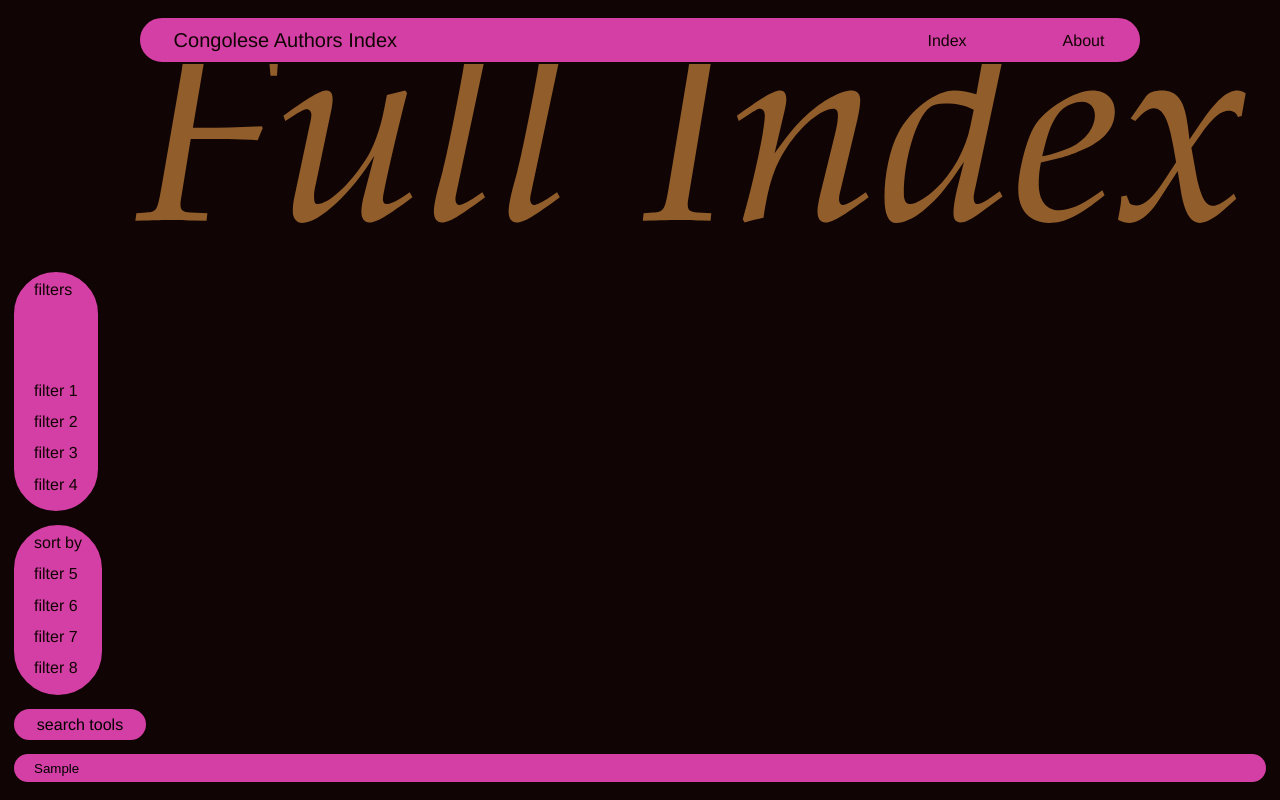
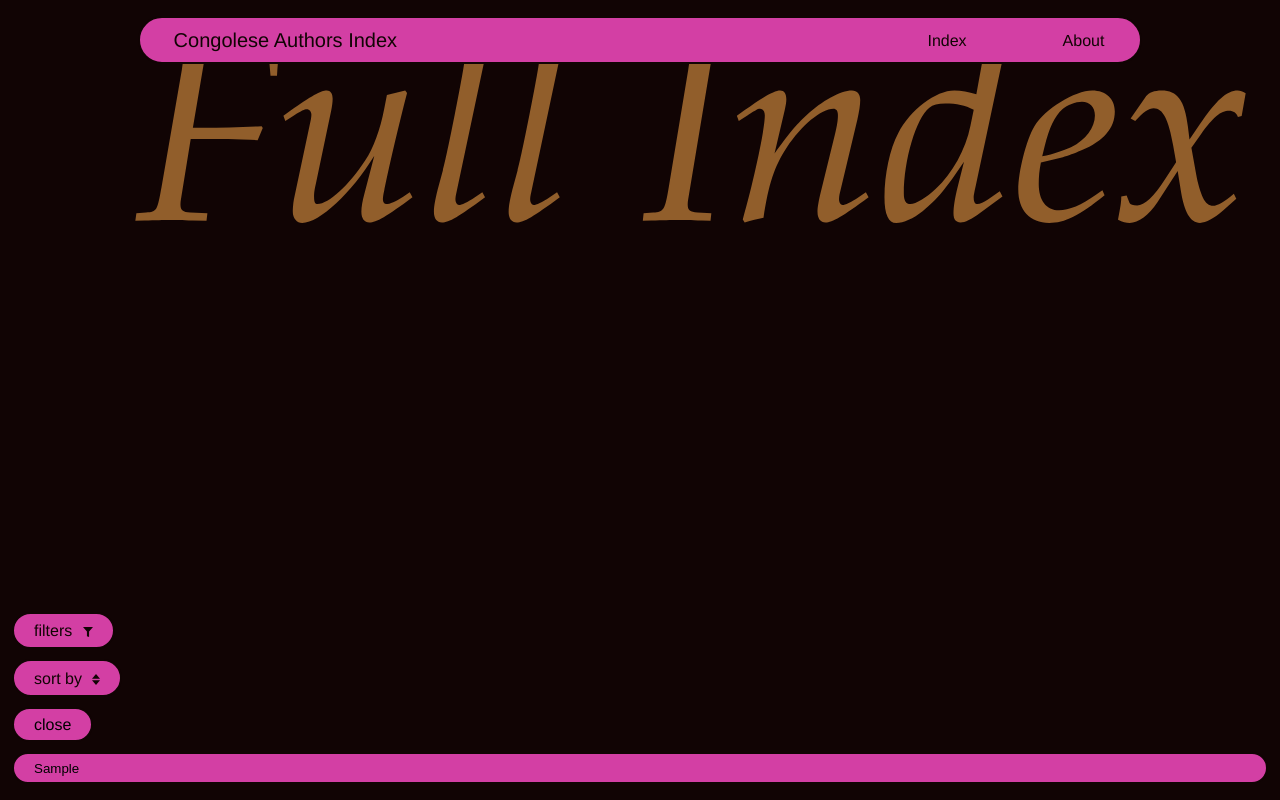
Before and after one commit to UncleDoubleU/Congolese-Authors-Index, a React (Vite) app in the folder 20250513-cai/: page / in a window 1280 px wide. Both pictures are taken after typing "Sample" into the empty fields and a click on the button "search tools". Shown: the top 800 px of the page. Built offline with nearby package versions, Linux system fonts and the light colour scheme.

Commit message:
bn - search tools started with adding interaction

```diff
--- a/20250513-cai/src/App.sass
+++ b/20250513-cai/src/App.sass
@@ -25,6 +25,7 @@ $ChildMinWidth: max( 100%, 200px)
 $navItemsText: 400 1.125rem "helvetica", sans-serif
 $logoText: 400 1.25rem/1.25rem "helvetica", sans-serif
 $mobileH1: italic 300 21vw/3rem "Garamond", serif
+$mobileH3: normal 300 1.75rem "helvetica", sans-serif
 $mobileP: normal 400 1rem/1.3125rem "helvetica", sans-serif
 
 html
--- a/20250513-cai/src/BottomNav/BottomNav.module.sass
+++ b/20250513-cai/src/BottomNav/BottomNav.module.sass
@@ -4,6 +4,10 @@
      color: App.$caiDarkBrown
      font: App.$mobileP
      opacity: 1
+
+@mixin h3-base
+     display: flex
+     gap: 0.65rem
 
 .container
      width: 100%
@@ -24,7 +28,7 @@
      button
           display: flex
           height: max-content
-          width: 8.5rem
+          width: max-content
           padding: 0.3125rem 1.25rem
           justify-content: center
           align-items: center
@@ -33,30 +37,6 @@
           border: App.$stroke
           background: App.$caiPink
           font: App.$mobileP
-
-     .searchToolCont
-          display: flex
-          height: max-content
-          background: App.$caiPink
-          border-radius: 3.125rem
-          border: App.$stroke
-          justify-content: center
-          align-items: center
-          padding: 0.4rem 1.25rem
-          width: max-content
-
-          h3
-               color: App.$caiDarkBrown
-               font: App.$mobileP
-
-          li
-
-               margin: 0.65rem 0
-               &:first-child
-                    margin-top: 5rem
-
-               a
-                    color: App.$caiDarkBrown
 
      input
           width: 100%
@@ -80,3 +60,48 @@
 
           &::-webkit-input-placeholder
                @include search-placeholder
+.hidden
+     display: none
+
+.searchToolCont
+     display: flex
+     flex-direction: columns
+     height: max-content
+     background: App.$caiPink
+     border-radius: 3.125rem
+     border: App.$stroke
+     justify-content: left
+     align-items: center
+     padding: 0.4rem 1.25rem
+     width: max-content
+     cursor: pointer
+
+.listH3
+     @include h3-base
+
+.listH3Active
+     @include h3-base
+     margin: 0.75rem
+
+.listTitle
+     color: App.$caiDarkBrown
+     font: App.$mobileP
+
+.listTitleActive
+     color: App.$caiDarkBrown
+     font: App.$mobileH3
+
+.list
+     display: flex
+     flex-direction: columns
+     height: min-content
+     width: max-content
+
+.listItem
+     margin: 0.75rem 0
+
+     &:first-child
+          margin-top: 1.5rem
+
+     a
+          color: App.$caiDarkBrown
--- a/20250513-cai/src/BottomNav/BottomNav.tsx
+++ b/20250513-cai/src/BottomNav/BottomNav.tsx
@@ -1,52 +1,80 @@
-import { useState } from "react";
+import { useEffect, useState } from "react";
 import styles from "./BottomNav.module.sass";
 
 function BottomNav() {
 
-  const [isClicked, setIsClicked] = useState("")
+  const [isClicked, setIsClicked] = useState(false)
+  const [isVisible, setIsVisible] = useState(false);
+  const [contClass, setContClass] = useState(`${styles.hidden}`)
+  const [listH3Class, setListH3Class] = useState(`${styles.listH3}`)
+  const [listClass, setListClass] = useState(`${styles.hidden}`)
+  const [btnText, setBtnText] = useState("search tools");
+
+  useEffect(() => {
+    setContClass(!isClicked ? `${styles.hidden}` : `${styles.searchToolCont}`)
+    setBtnText(!isClicked ? "search tools" : "close")
+    setListH3Class(!isVisible ? `${styles.listH3}` : `${styles.listH3Active}`)
+  }, [isClicked, isVisible])
+
+  function handleClick() {
+    setIsClicked((c) => !c)
+
+
+  }
+
+  function titleClick() {
+    setIsVisible((c) => !c)
+
+  }
+
 
   return (
     <nav role="search bar" className={styles.container}>
-      <section className={styles.searchToolCont}>
-        <article>
-        <h3>filters</h3>
-          <ul>
-            <li>
+      <section className={contClass}>
+        <article onClick={titleClick} className={styles.searchToolItem}>
+          <h3 className={listH3Class}><span className={styles.listTitle}>filters</span><span aria-hidden="true" className="icon"><svg xmlns="http://www.w3.org/2000/svg" width="10" height="10" viewBox="0 0 10 10" fill="none">
+            <path d="M6.06934 4.51562V10L3.93066 9.14941V4.51562L0 0H10L6.06934 4.51562Z" fill="#110404" />
+          </svg></span></h3>
+          <ul className={listClass}>
+            <li className={styles.listItem}>
               <a href="#">filter 1</a>
-            </li>
-            <li>
+            </li >
+            <li className={styles.listItem}>
               <a href="#">filter 2</a>
             </li>
-            <li>
+            <li className={styles.listItem}>
               <a href="#">filter 3</a>
             </li>
-            <li>
+            <li className={styles.listItem}>
               <a href="#">filter 4</a>
             </li>
           </ul>
         </article>
       </section>
-      <section className={styles.searchToolCont}>
-        <article>
-          <ul>
-            <h3>sort by</h3>
-            <li>
+      <section className={contClass}>
+        <article className={styles.searchToolItem}>
+          <h3 onClick={titleClick} className={listH3Class}><span className={styles.listTitle}>sort by</span><span aria-hidden="true" className="icon"><svg xmlns="http://www.w3.org/2000/svg" width="8" height="11" viewBox="0 0 8 11" fill="#110404">
+            <path d="M4 0L8 4.71429H0L4 0Z" fill="#110404" />
+            <path d="M4 11L0 6.28571L8 6.28572L4 11Z" fill="#110404" />
+          </svg></span></h3>
+          <ul className={listClass}>
+            <li className={styles.listItem}>
               <a href="#">filter 5</a>
             </li>
-            <li>
+            <li className={styles.listItem}>
               <a href="#">filter 6</a>
             </li>
-            <li>
+            <li className={styles.listItem}>
               <a href="#">filter 7</a>
             </li>
-            <li>
+            <li className={styles.listItem}>
               <a href="#">filter 8</a>
             </li>
           </ul>
         </article>
       </section>
-      <button>search tools</button>
-      <input name="search bar" type="text" placeholder="search" />
+      <button onClick={handleClick}>{btnText}</button>
+      <input name="search bar" type="search" placeholder="search" />
     </nav>
   );
 }
```
